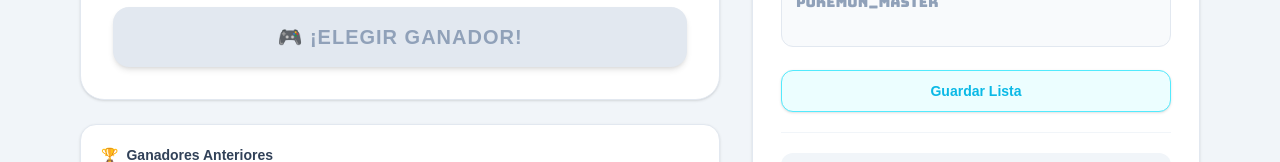
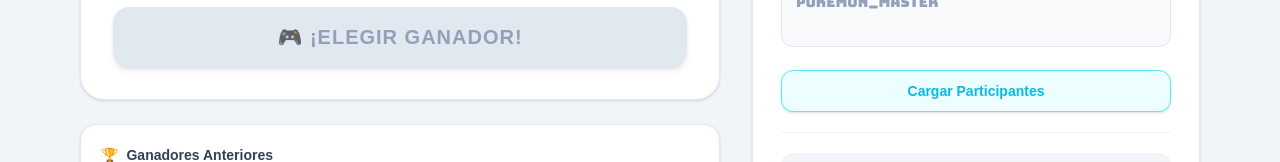
Before and after one commit to CristianEGonzalez/entergame, a React (Vite) app: page /sorteos in a window 1280 px wide. Shown: the part 491-653 px from the top of the page. Built offline with nearby package versions, Linux system fonts and the light colour scheme; a web font is replaced by a local one.

Commit message:
Change Button text GuardarLista to CargarParticipantes

```diff
--- a/src/pages/Sorteos.tsx
+++ b/src/pages/Sorteos.tsx
@@ -435,7 +435,7 @@ const Sorteos: React.FC = () => {
                   className="w-full resize-none rounded-xl border border-slate-200 bg-slate-50 p-3.5 font-mono text-sm text-slate-700 placeholder-slate-400 transition-all focus:border-brand-cyan focus:bg-white focus:outline-none"
                 />
                 <button onClick={handleApplyText} className="w-full rounded-xl border border-cyan-300 bg-cyan-50 px-4 py-2.5 text-sm font-bold text-brand-cyan shadow-sm transition-all hover:bg-cyan-100">
-                  Guardar Lista
+                  Cargar Participantes
                 </button>
               </div>
             ) : (
```
